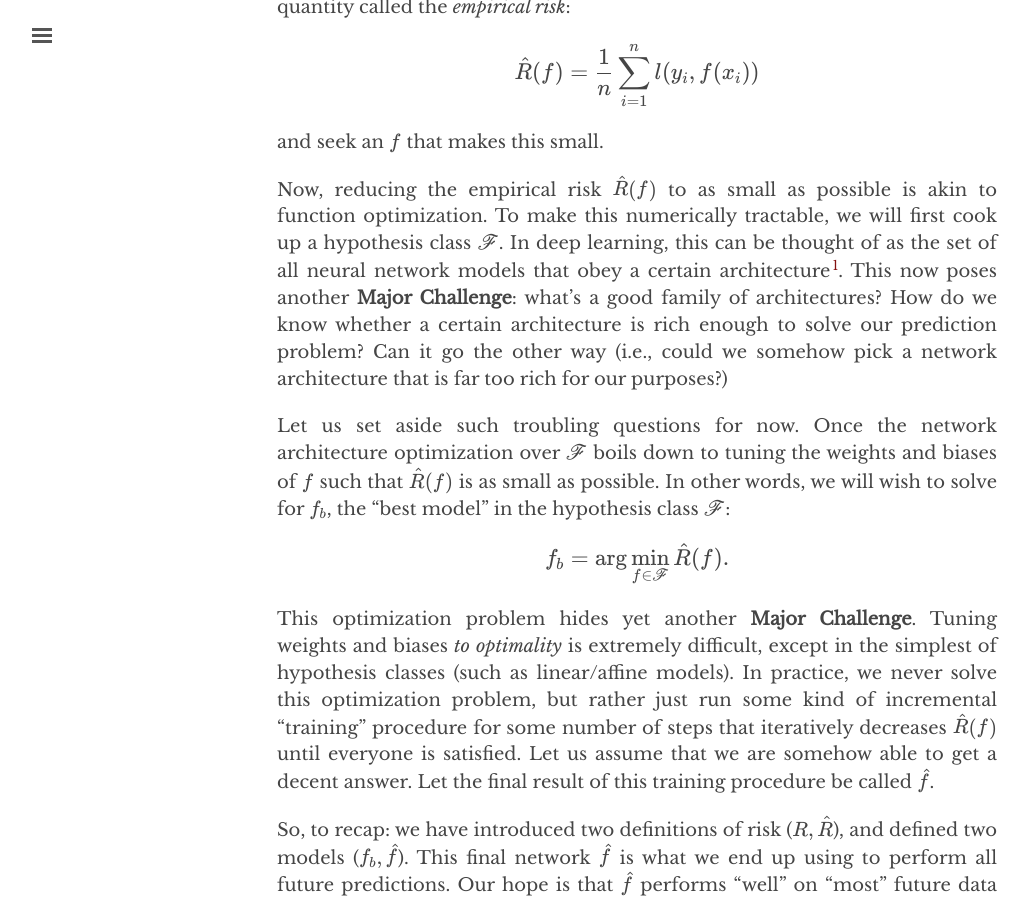
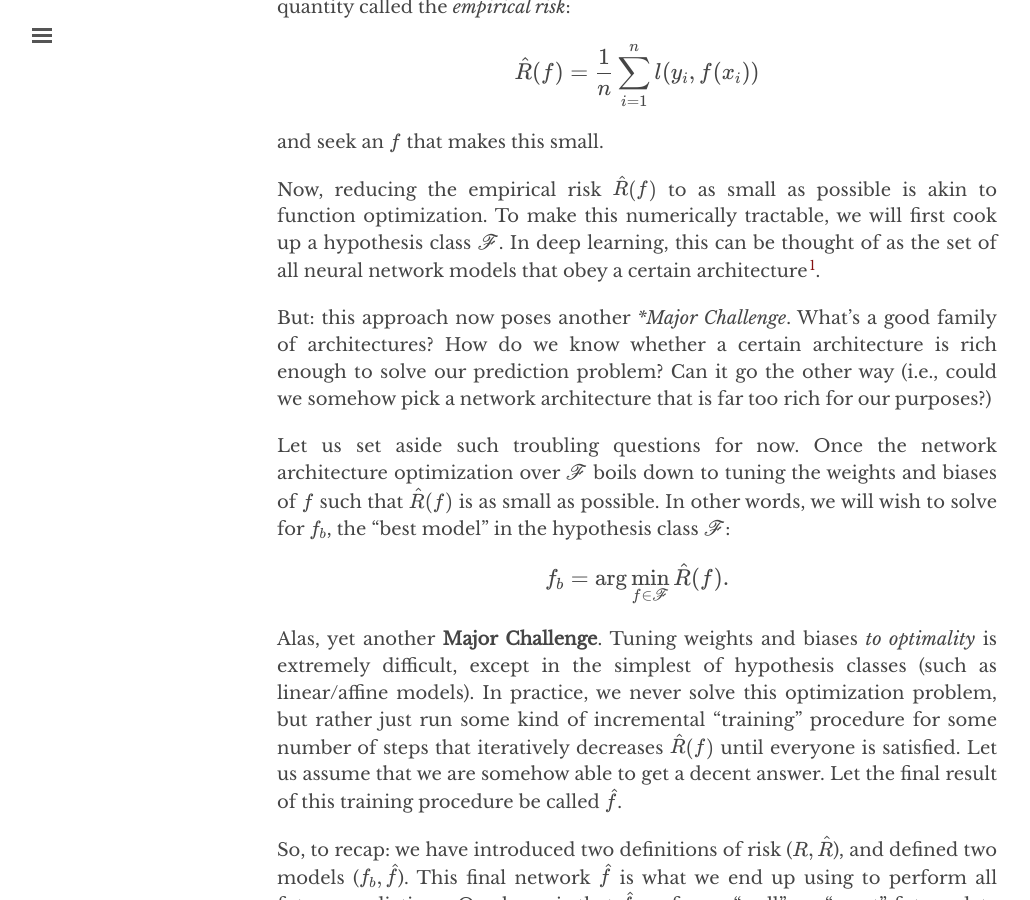
Before and after one commit to chinmayhegde/fodl, a Jekyll site: the page built from _posts/2022-01-19-introduction.md, in a window 1280 px wide and 900 px high, scrolled down 1648 px. Shown: the whole window, without its empty margins (3-1033 px from the left). Built offline with Jekyll 4.4.1, drawn with Linux system fonts in a browser that asks for light colours; nearby versions of some CDN libraries.

Commit message:
Update 2022-01-19-introduction.md

```diff
--- a/_posts/2022-01-19-introduction.md
+++ b/_posts/2022-01-19-introduction.md
@@ -54,7 +54,9 @@ and seek an $f$ that makes this small.
 macros["\\f"] = "\\mathscr{F}"
 </script>
 
-Now, reducing the empirical risk $\hat{R}(f)$ to as small as possible is akin to function optimization. To make this numerically tractable, we will first cook up a hypothesis class $\f$. In deep learning, this can be thought of as the set of all neural network models that obey a certain architecture[^fn1]. This now poses another **Major Challenge**: what's a good family of architectures? How do we know whether a certain architecture is rich enough to solve our prediction problem? Can it go the other way (i.e., could we somehow pick a network architecture that is far too rich for our purposes?)
+Now, reducing the empirical risk $\hat{R}(f)$ to as small as possible is akin to function optimization. To make this numerically tractable, we will first cook up a hypothesis class $\f$. In deep learning, this can be thought of as the set of all neural network models that obey a certain architecture[^fn1].
+
+But: this approach now poses another **Major Challenge*. What's a good family of architectures? How do we know whether a certain architecture is rich enough to solve our prediction problem? Can it go the other way (i.e., could we somehow pick a network architecture that is far too rich for our purposes?)
 
 Let us set aside such troubling questions for now. Once the network architecture optimization over $\f$ boils down to tuning the weights and biases of $f$ such that $\hat{R}(f)$ is as small as possible. In other words, we will wish to solve for $f_b$, the "best model" in the hypothesis class $\f$:
 
@@ -62,7 +64,7 @@ $$
 f_b = \arg \min_{f \in \f} \hat{R}(f) .
 $$
 
-This optimization problem hides yet another **Major Challenge**. Tuning weights and biases *to optimality* is extremely difficult, except in the simplest of hypothesis classes (such as linear/affine models). In practice, we never solve this optimization problem, but rather just run some kind of incremental "training" procedure for some number of steps that iteratively decreases $\hat{R}(f)$ until everyone is satisfied. Let us assume that we are somehow able to get a decent answer. Let the final result of this training procedure be called $\hat{f}$.
+Alas, yet another **Major Challenge**. Tuning weights and biases *to optimality* is extremely difficult, except in the simplest of hypothesis classes (such as linear/affine models). In practice, we never solve this optimization problem, but rather just run some kind of incremental "training" procedure for some number of steps that iteratively decreases $\hat{R}(f)$ until everyone is satisfied. Let us assume that we are somehow able to get a decent answer. Let the final result of this training procedure be called $\hat{f}$.
 
 So, to recap: we have introduced two definitions of risk ($R, \hat{R}$), and defined two models ($f_b, \hat{f}$). This final network $\hat{f}$ is what we end up using to perform all future predictions. Our hope is that $\hat{f}$ performs "well" on "most" future data points. Quantitatively, we would like to ensure that the population risk
 \\[R(\hat{f}) \\]
```
